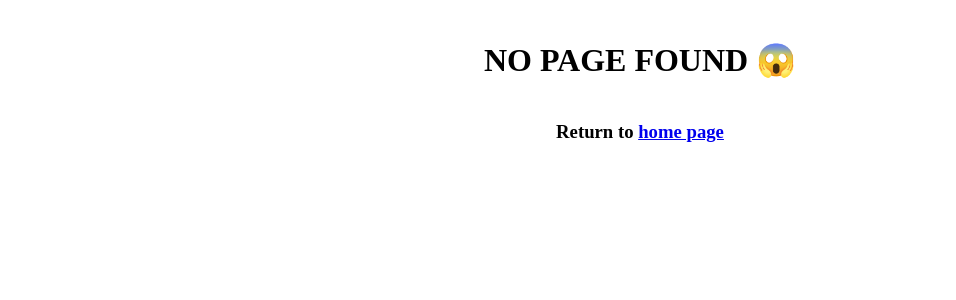
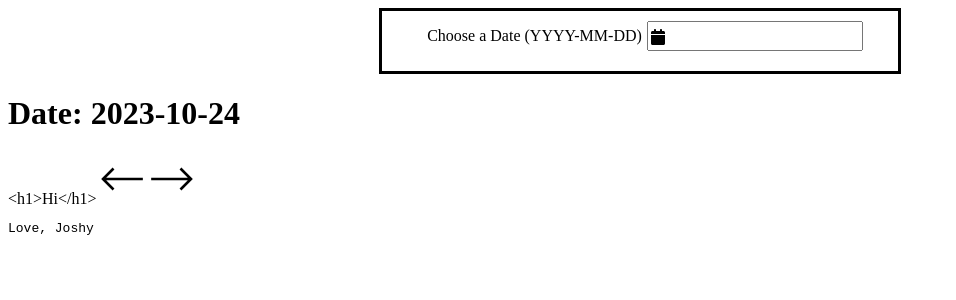
Before and after one commit to devjoshdev/next-calorie-tracker-basic, a Next.js app: page /day/2023-10-24 in a window 1280 px wide. Before the commit this address had no page. Shown: the top 300 px of the page, without its empty margins (0-956 px from the left). Built offline with nearby package versions, Linux system fonts and the light colour scheme.

Commit message:
Add date validation and date picker

```diff
--- /dev/null
+++ b/app/day/[date]/page.js
@@ -0,0 +1,42 @@
+import Link from "next/link";
+import MyDatePicker from "@/components/MyDatePicker";
+const validateYear = (year) => {
+    return (Number.parseInt(year) && (Number.parseInt(year) >= 1980));
+};
+const validateMonth = (month) => {
+    return (Number.parseInt(month) && (Number.parseInt(month) > 0 && Number.parseInt(month) < 13));
+};
+const validateDay = (day) => {
+    return (Number.parseInt(day) && (Number.parseInt(day) > 0 && Number.parseInt(day) < 32));
+};
+export default function Day(props) {
+    const dateRegEx = new RegExp("^\\d{4}-\\d{2}-\\d{2}$");
+    const focusedDate = props.params.date;
+    const [focusedYear, focusedMonth, focusedDay] = focusedDate.split("-");
+    console.log(focusedDate);
+    if (dateRegEx.test(focusedDate) && validateYear(focusedYear) && validateMonth(focusedMonth) && validateDay(focusedDay)) {
+        return (
+            <div>
+                <MyDatePicker/>
+                <h1>Date: {focusedDate}</h1>
+                {`<h1>Hi</h1>`}
+                <svg fill="#000000" height="50px" width="50px" version="1.1" id="Layer_1" xmlns="http://www.w3.org/2000/svg" xmlnsXlink="http://www.w3.org/1999/xlink" viewBox="-47.62 -47.62 571.45 571.45" xmlSpace="preserve" transform="rotate(0)"><g id="SVGRepo_bgCarrier" strokeWidth="0"></g><g id="SVGRepo_tracerCarrier" strokeLinecap="round" strokeLinejoin="round"></g><g id="SVGRepo_iconCarrier"> <polygon points="476.213,223.107 57.427,223.107 151.82,128.713 130.607,107.5 0,238.106 130.607,368.714 151.82,347.5 57.427,253.107 476.213,253.107 "></polygon> </g></svg>
+                <svg fill="#000000" height="50px" width="50px" version="1.1" id="Layer_1" xmlns="http://www.w3.org/2000/svg" xmlnsXlink="http://www.w3.org/1999/xlink" viewBox="-47.62 -47.62 571.45 571.45" xmlSpace="preserve" transform="rotate(180)"><g id="SVGRepo_bgCarrier" strokeWidth="0"></g><g id="SVGRepo_tracerCarrier" strokeLinecap="round" strokeLinejoin="round" stroke="#CCCCCC" strokeWidth="6.666982000000002"></g><g id="SVGRepo_iconCarrier"> <polygon points="476.213,223.107 57.427,223.107 151.82,128.713 130.607,107.5 0,238.106 130.607,368.714 151.82,347.5 57.427,253.107 476.213,253.107 "></polygon> </g></svg>
+                <pre>
+                    Love,
+
+
+                      Joshy
+
+                </pre>
+            </div>
+        );
+    }
+    return (
+        <div>
+            <h1 style={{textAlign: "center", paddingTop: "20px",}}>NO PAGE FOUND 😱</h1>
+            <h3 style={{textAlign: "center", paddingTop: "20px",}}>Return to <Link href="/">home page</Link></h3>
+        </div>
+    );
+
+}
--- /dev/null
+++ b/components/MyDatePicker.js
@@ -0,0 +1,35 @@
+'use client';
+import styles from "./MyDatePicker.module.css";
+import DatePicker from "react-datepicker";
+import 'react-datepicker/dist/react-datepicker.css';
+const containerStyle = {
+    display: 'flex',
+    alignItems: 'center',
+    justifyContent: 'center',
+
+};
+const datePickerDivStyle = {
+    display: 'flex',
+    alignItems: 'center',
+    justifyContent: 'center',
+    border: 'solid black',
+    width: '40%',
+    paddingBottom: '10px',
+    paddingLeft: '10px',
+}
+const MyDatePicker = (props) => {
+    return (
+        <div style={containerStyle}>
+            <div style={datePickerDivStyle}>
+                <p>Choose a Date (YYYY-MM-DD)</p>
+                <DatePicker showIcon className={styles['react-datepicker-wrapper']}/>
+            </div>
+        </div>
+
+
+    )
+
+
+}
+
+export default MyDatePicker;
--- /dev/null
+++ b/components/MyDatePicker.module.css
@@ -0,0 +1,3 @@
+.react-datepicker-wrapper {
+    margin-left: 5px;
+}
```
